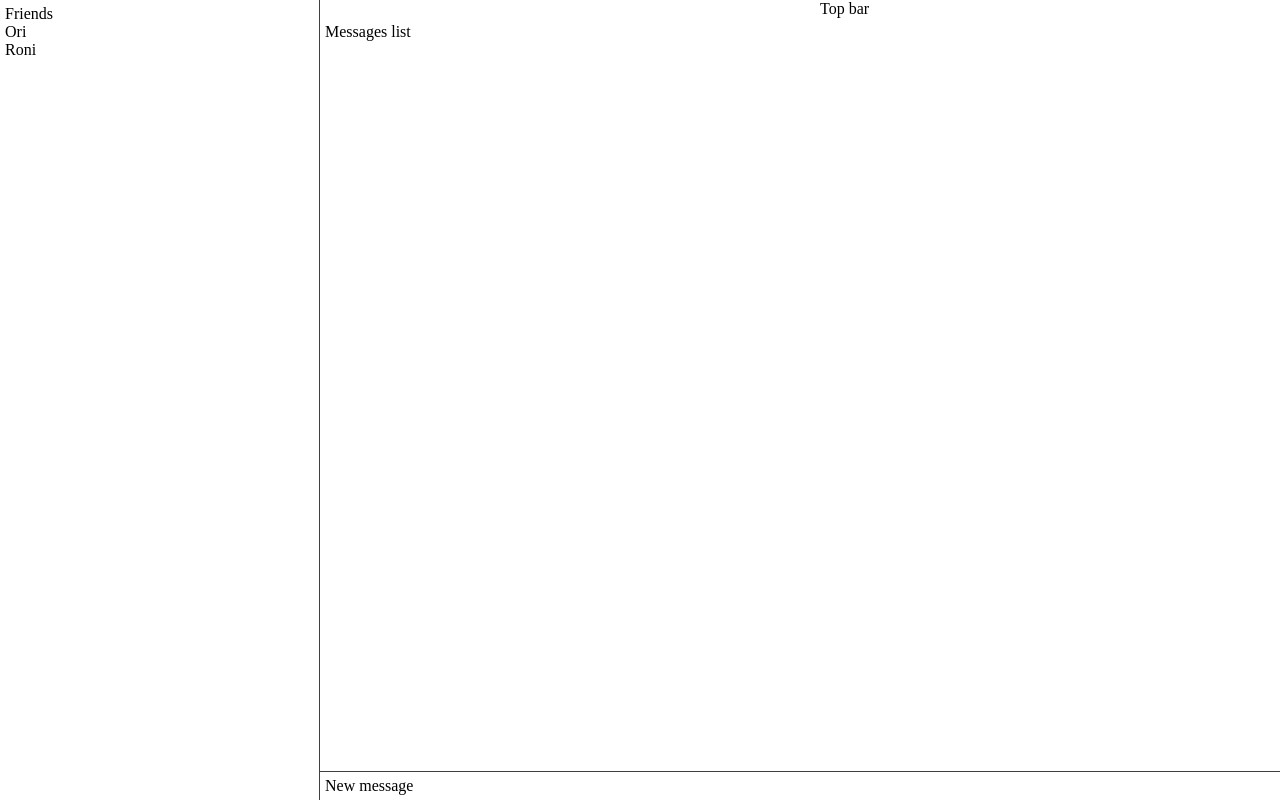
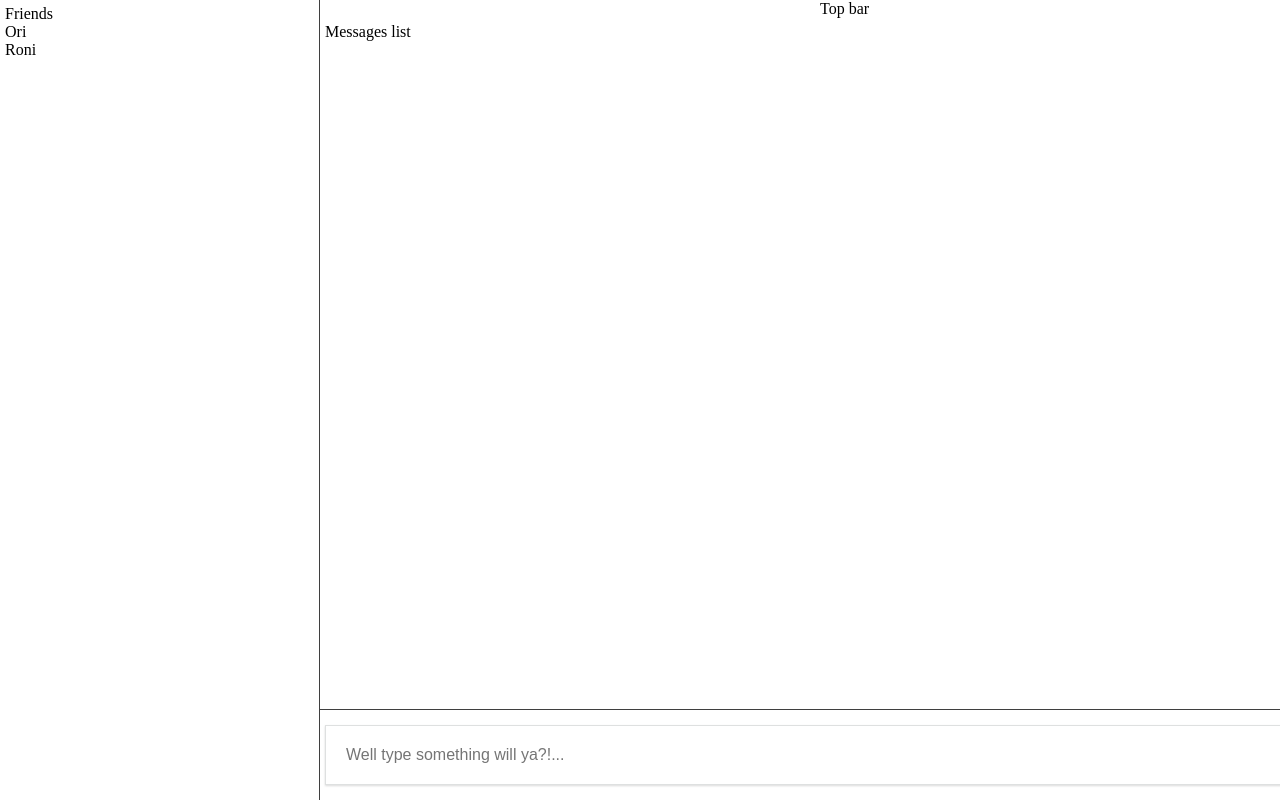
Before and after one commit to Evilu/Chat-in-React-Typescript, a React (Create React App) app in the folder react-router-master/: page / in a window 1280 px wide. Built offline with nearby package versions, Linux system fonts and the light colour scheme; the HTML template or start-up script is replaced by a standard one; a web font is replaced by a local one.

Commit message:
The girl rocks

```diff
--- a/react-router-master/src/App.css
+++ b/react-router-master/src/App.css
@@ -48,3 +48,18 @@ body {
   unicode-range: U+0000-00FF, U+0131, U+0152-0153, U+02BB-02BC, U+02C6, U+02DA, U+02DC, U+2000-206F, U+2074, U+20AC, U+2122, U+2191, U+2193, U+2212, U+2215, U+FEFF, U+FFFD;
 
 }
+input[type="text"] {
+  margin: 10px 0px;
+  height: 60px;
+  -webkit-box-shadow: 0 1px 2px rgba(0,0,0,0.15);
+  -moz-box-shadow: 0 1px 2px rgba(0,0,0,0.15);
+  box-shadow: 0 1px 2px rgba(0,0,0,0.15);
+  color: #1e1e1e;
+  font: 400 1rem "proxima-nova", sans-serif;
+  width: 80%;
+  border: 1px solid #dee0e0;
+  padding: 0 20px;
+  -webkit-transition: border-color 0.2s ease-in-out;
+  -moz-transition: border-color 0.2s ease-in-out;
+  transition: border-color 0.2s ease-in-out;
+}
--- a/react-router-master/src/App.tsx
+++ b/react-router-master/src/App.tsx
@@ -1,6 +1,7 @@
 import * as React from 'react';
 import "./App.css";
 import ChatTree from './ChatTree'
+import ChatInput from "./ChatInput";
 
 
 
@@ -66,7 +67,7 @@ class App extends React.Component<{},any> {
                 <section id="main">
                     <section id="top-bar">Top bar</section>
                     <section id="messages-list">Messages list</section>
-                    <section id="new-message">New message</section>
+                    <section id="new-message"><ChatInput /></section>
                 </section>
             </div>
         );
--- /dev/null
+++ b/react-router-master/src/ChatInput.tsx
@@ -0,0 +1,46 @@
+import * as React from 'react';
+
+interface IChatInputState {
+    // name:{},
+    // items:IChatInputState[],
+    // item:any,
+    // className:string,
+    // onSend:any,
+    message:string
+    currentMessage:string
+
+}
+
+class ChatInput extends React.Component<{},IChatInputState> {
+    constructor(props:IChatInputState) {
+        super(props);
+        this.state = { message: '' ,currentMessage:''}
+    }
+
+    submitHandler=(event:any)=> {
+        // Stop the Component from refreshing the page on every submit and driving you mad bashing your head on the floor..
+        event.preventDefault();
+
+        // Letting us clear the input box
+        this.setState({currentMessage:this.state.message, message: '' });
+
+        // Call the onSend callback with the message message
+    };
+
+    textChangeHandler=(event:any) => {
+        this.setState({ message: event.target.value });
+    };
+
+    render() {
+        return (
+            <div>
+                <form className="chat-input" onSubmit={this.submitHandler}>
+                    <input type="text" onChange={this.textChangeHandler} value={this.state.message} placeholder="Well type something will ya?!..."/>
+                </form>
+            </div>
+        );
+    }
+}
+
+
+export default ChatInput;
```
Also changed, not shown: react-router-master/src/Messageslist.tsx (added), 2 other files (tests, documents, lock files or other folders).
